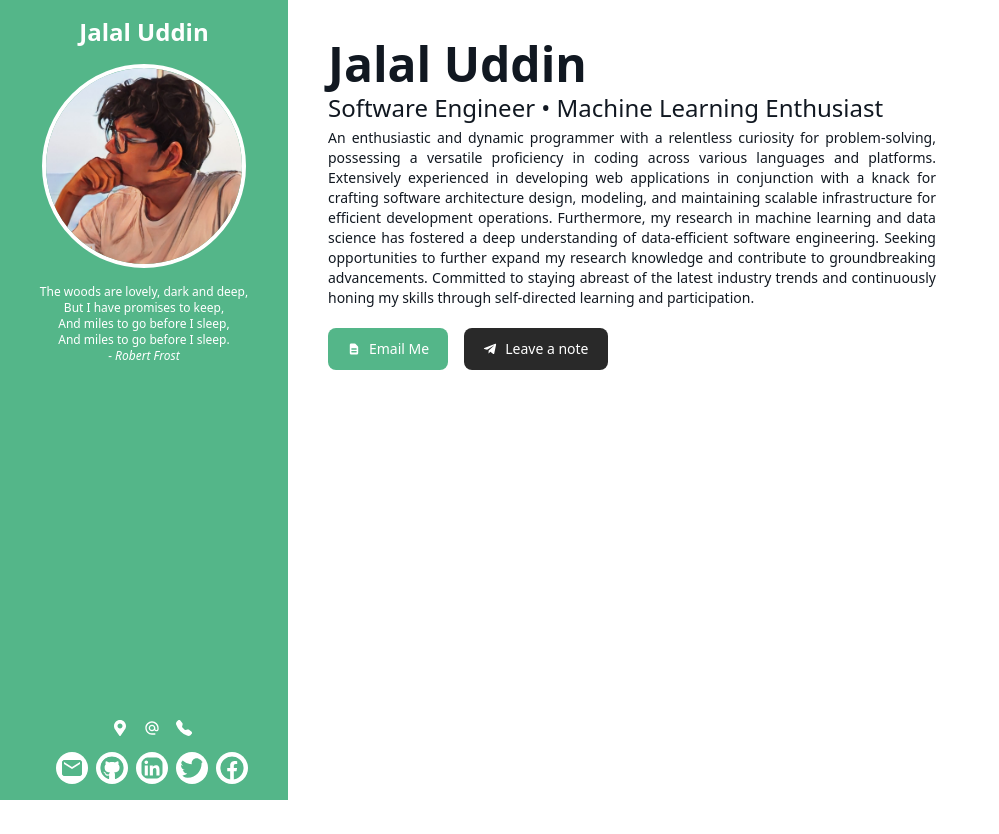
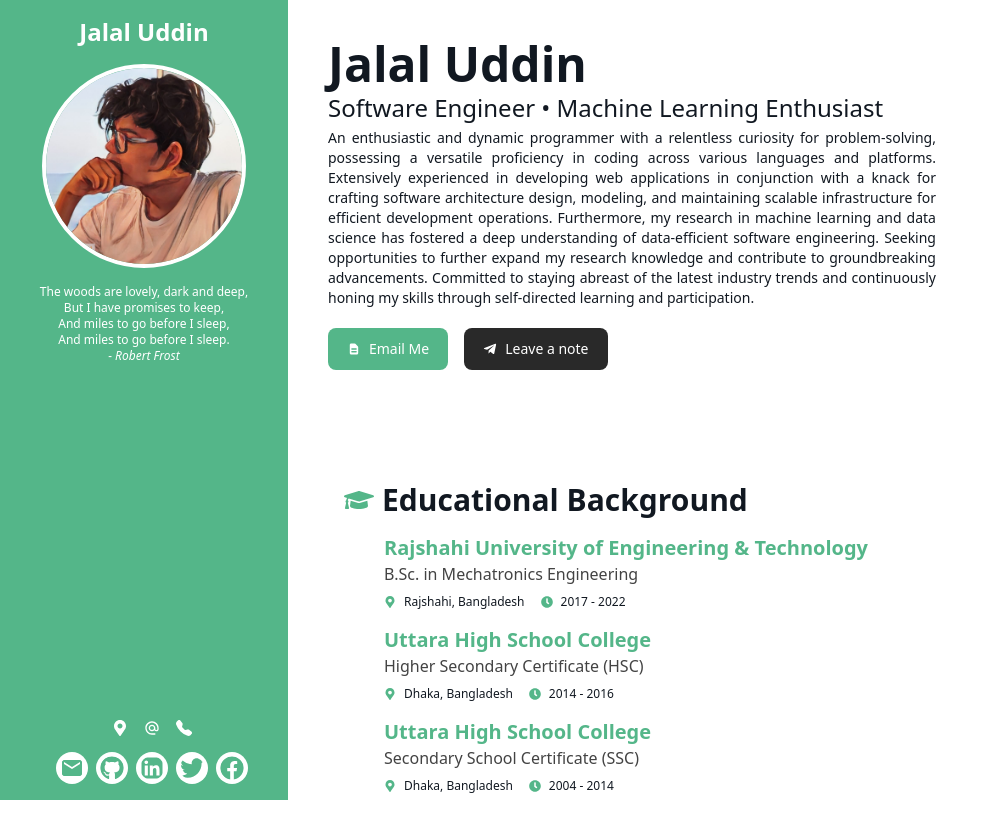
Before and after one commit to Bakar31/portfolio, a Next.js app: page / in a window 1280 px wide. Shown: the whole page, without its empty margins (0-999 px from the left). Before the commit the page ends 800 px from the top, so only its background shows below. Built offline with nearby package versions, Linux system fonts and the light colour scheme.

Commit message:
feat: add Education

```diff
--- /dev/null
+++ b/components/Education/Education.constants.ts
@@ -0,0 +1,20 @@
+export const educations = [
+  {
+    institute: "Rajshahi University of Engineering & Technology",
+    degree: "B.Sc. in Mechatronics Engineering",
+    location: "Rajshahi, Bangladesh",
+    duration: "2017 - 2022",
+  },
+  {
+    institute: "Uttara High School College",
+    degree: "Higher Secondary Certificate (HSC)",
+    location: "Dhaka, Bangladesh",
+    duration: "2014 - 2016",
+  },
+  {
+    institute: "Uttara High School College",
+    degree: "Secondary School Certificate (SSC)",
+    location: "Dhaka, Bangladesh",
+    duration: "2004 - 2014",
+  },
+];
--- /dev/null
+++ b/components/Education/Education.tsx
@@ -0,0 +1,32 @@
+import { FaClock, FaGraduationCap, FaMapMarkerAlt } from "react-icons/fa";
+import { educations } from "./Education.constants";
+
+export const Education = () => (
+  <div className="mt-24 flex flex-col">
+    <div className="text-3xl font-bold pl-4 flex gap-2 items-center">
+      <FaGraduationCap className="text-tinker" />
+      <span>Educational Background</span>
+    </div>
+    <div className="ml-14">
+      {educations.map((education, i) => (
+        <div
+          key={i}
+          className="flex flex-col mt-4 hover:border-l-4 hover:border-tinker hover:pl-4 transition-all duration-200"
+        >
+          <span className="text-tinker font-bold text-xl">{education.institute}</span>
+          <span className="font-light text-pencil">{education.degree}</span>
+          <div className="flex gap-4 text-xs font-light mt-2">
+            <div className="flex gap-2 items-center">
+              <FaMapMarkerAlt className="text-tinker" />
+              <span>{education.location}</span>
+            </div>
+            <div className="flex gap-2 items-center">
+              <FaClock className="text-tinker" />
+              <span>{education.duration}</span>
+            </div>
+          </div>
+        </div>
+      ))}
+    </div>
+  </div>
+);
--- /dev/null
+++ b/components/Education/index.ts
@@ -0,0 +1 @@
+export * from "./Education";
--- a/pages/index.tsx
+++ b/pages/index.tsx
@@ -1,3 +1,4 @@
+import { Education } from "@/components/Education";
 import { Intro } from "@/components/Intro";
 import { Sidebar } from "@/components/Sidebar/Sidebar";
 
@@ -7,6 +8,7 @@ export default function Home() {
       <Sidebar className="w-72 min-h-screen bg-tinker flex flex-col p-2 fixed" />
       <div className="ml-72 min-h-screen bg-whiteboard text-midnight flex flex-col p-10">
         <Intro />
+        <Education />
       </div>
     </main>
   );
```
